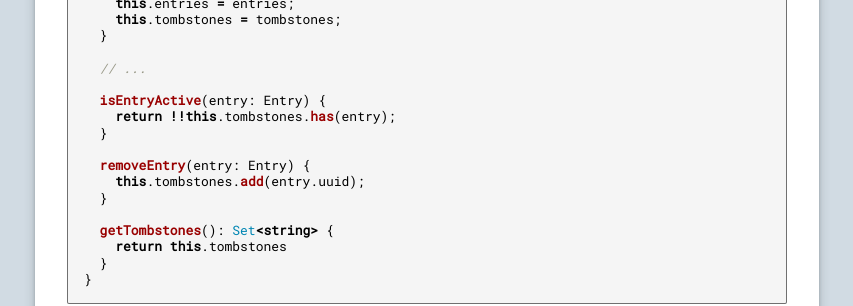
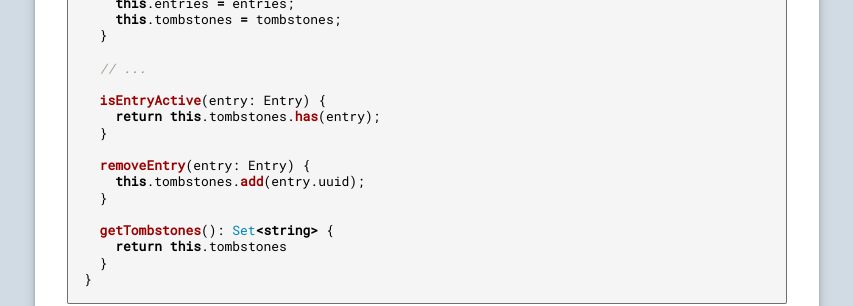
Before and after one commit to jokeofweek/jokeofweek.github.io, a Jekyll site: the page built from _posts/2020-05-24-collaborating_on_data_without_a_server.markdown, in a window 1280 px wide and 900 px high, scrolled down 3730 px. Shown: the part 153-459 px from the top of the window, without its empty margins (213-1066 px from the left). Built offline with Jekyll 4.4.1, drawn with Linux system fonts in a browser that asks for light colours.

Commit message:
Remove unnecessary boolean coercion.

```diff
--- a/_posts/2020-05-24-collaborating_on_data_without_a_server.markdown
+++ b/_posts/2020-05-24-collaborating_on_data_without_a_server.markdown
@@ -153,7 +153,7 @@ class Vault {
   // ...
 
   isEntryActive(entry: Entry) {
-    return !!this.tombstones.has(entry);
+    return this.tombstones.has(entry);
   }
 
   removeEntry(entry: Entry) {
```
